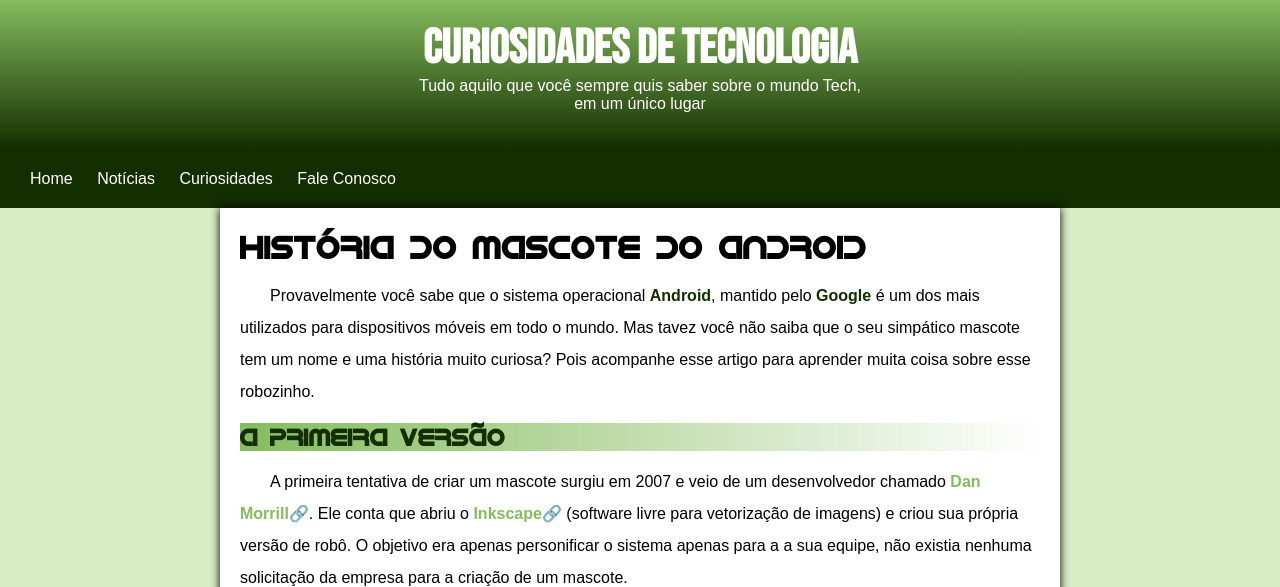
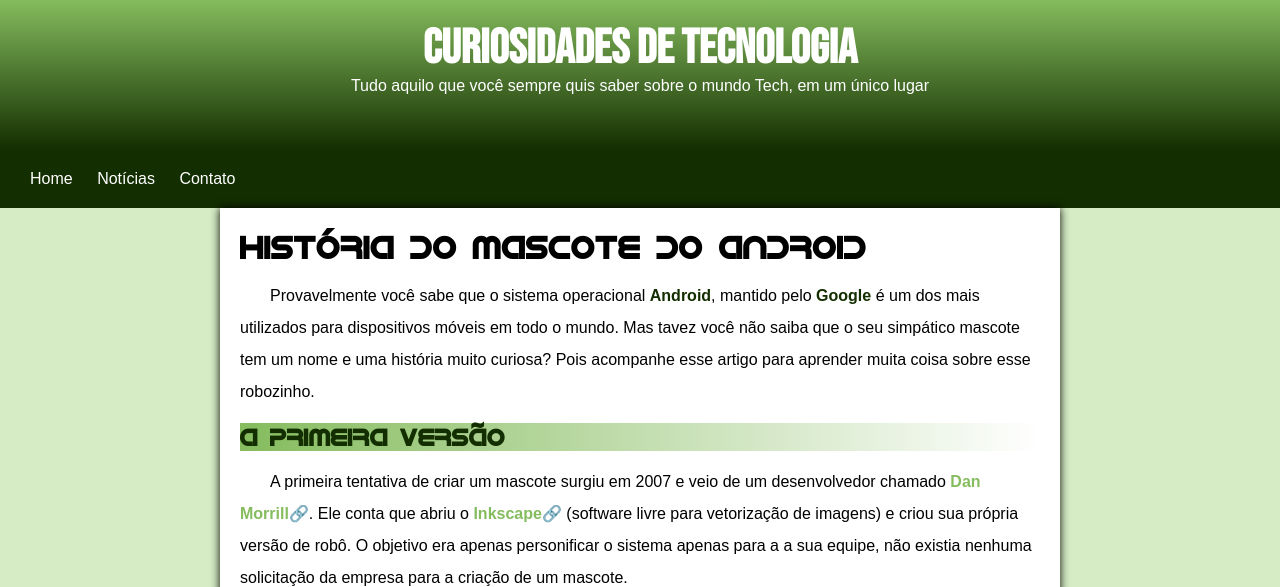
Before and after one commit to WeslleyNsou/ProjetoAndroid, a plain HTML site: page index.html in a window 1280 px wide. Shown: the top 587 px of the page. Drawn offline with Linux system fonts and the light colour scheme.

Commit message:
Atualização de Site

```diff
--- a/index.html
+++ b/index.html
@@ -15,8 +15,7 @@
     <nav>
         <a href="">Home</a>
         <a href="">Notícias</a>
-        <a href="">Curiosidades</a>
-        <a href="">Fale Conosco </a>
+        <a href="">Contato</a>
     </nav>
     <main>
             <article>
--- a/style.css
+++ b/style.css
@@ -50,7 +50,7 @@ header>h1{
 }
 header>p{
     font-family: var(--fonte-padrão);
-    width: 450px;
+    max-width: 600px;
     margin: auto;
 }
 
```
